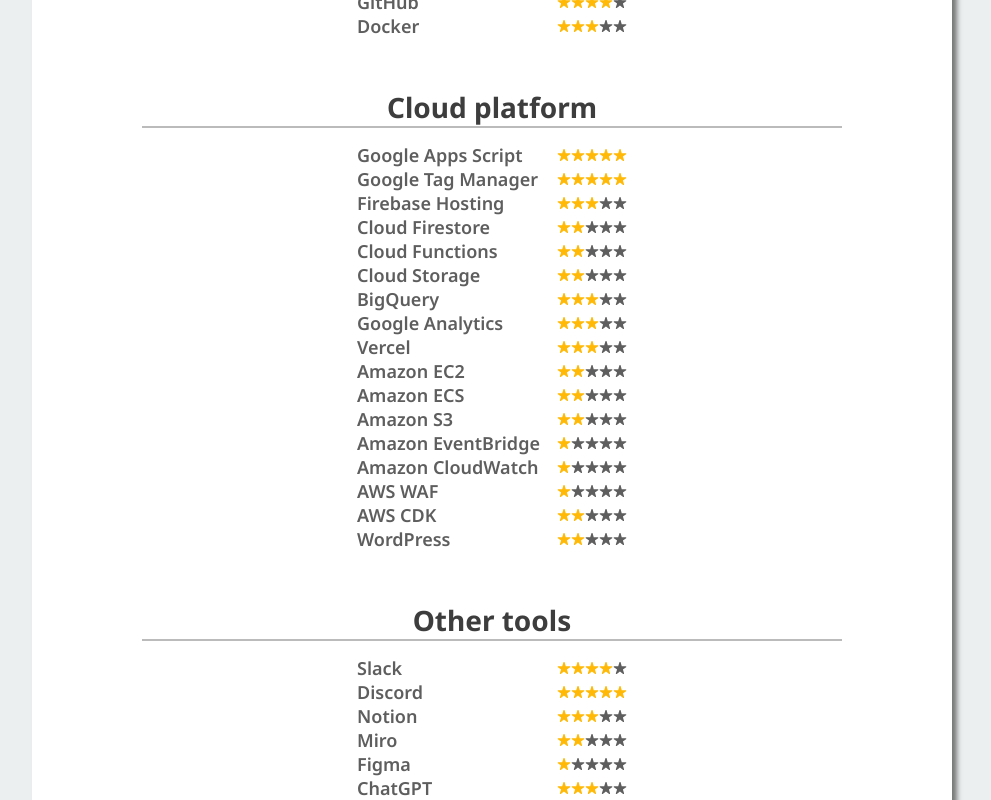
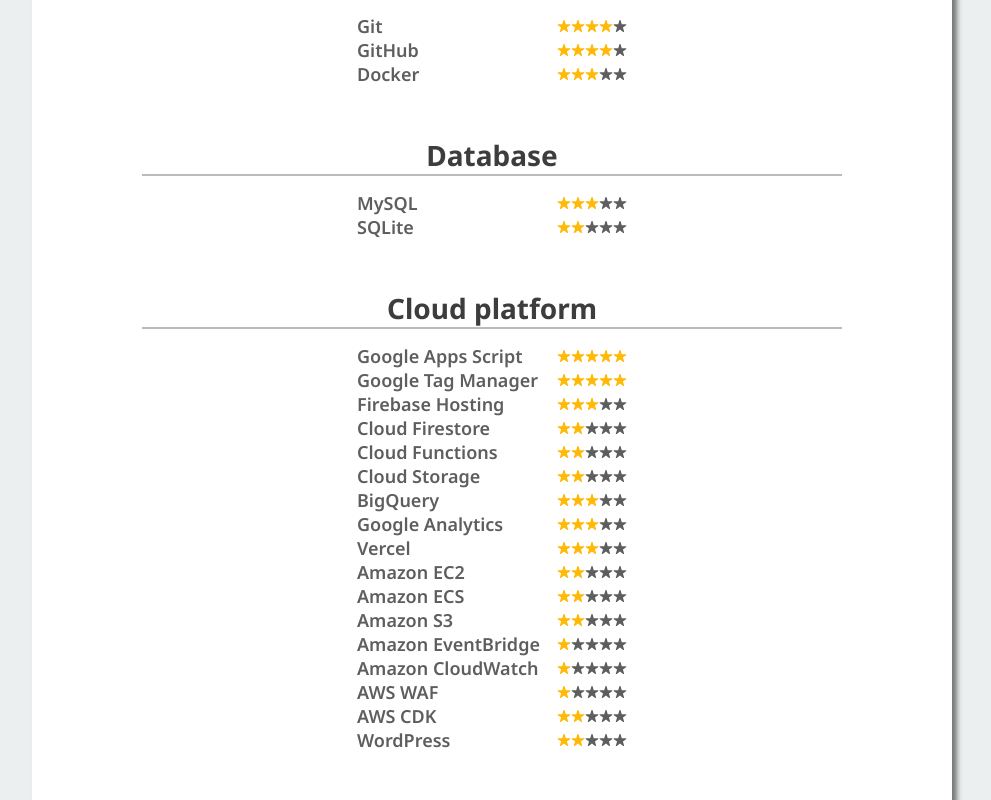
Before and after one commit to real-shinza/shinza-s-portfolio, a Next.js app: page /en in a window 1280 px wide. Shown: the part 3500-4300 px from the top of the page, without its empty margins (148-1139 px from the left). Built offline with nearby package versions, Linux system fonts and the light colour scheme.

Commit message:
スキル修正

```diff
--- a/src/data/skill.ts
+++ b/src/data/skill.ts
@@ -1,7 +1,7 @@
 import { SkillDocument } from '../common/type';
 
 export const skill: SkillDocument = {
-  id : 'skill',
+  id: 'skill',
   title: {
     'ja': 'スキル',
     'en': 'Skill',
@@ -19,54 +19,18 @@
         'ko': '프로그래밍 언어',
       },
       entries: [
-        {
-          name: 'C',
-          level: 4,
-        },
-        {
-          name: 'C++',
-          level: 4,
-        },
-        {
-          name: 'C#',
-          level: 5,
-        },
-        {
-          name: 'JavaScript',
-          level: 5,
-        },
-        {
-          name: 'TypeScript',
-          level: 5,
-        },
-        {
-          name: 'Java',
-          level: 3,
-        },
-        {
-          name: 'Python3',
-          level: 3,
-        },
-        {
-          name: 'Dart',
-          level: 1,
-        },
-        {
-          name: 'HTML5',
-          level: 4,
-        },
-        {
-          name: 'CSS3',
-          level: 4,
-        },
-        {
-          name: 'PHP',
-          level: 1,
-        },
-        {
-          name: 'SQL',
-          level: 3,
-        },
+        { name: 'C',          level: 3 },
+        { name: 'C++',        level: 3 },
+        { name: 'C#',         level: 5 },
+        { name: 'JavaScript', level: 4 },
+        { name: 'TypeScript', level: 5 },
+        { name: 'Java',       level: 3 },
+        { name: 'Python3',    level: 3 },
+        { name: 'Dart',       level: 2 },
+        { name: 'HTML5',      level: 4 },
+        { name: 'CSS3',       level: 4 },
+        { name: 'PHP',        level: 1 },
+        { name: 'SQL',        level: 3 },
       ],
     },
     {
@@ -78,38 +42,16 @@
         'ko': '프레임워크',
       },
       entries: [
-        {
-          name: 'DirectX9',
-          level: 2,
-        },
-        {
-          name: 'DirectX11',
-          level: 2,
-        },
-        {
-          name: 'Unity',
-          level: 4,
-        },
-        {
-          name: 'jQuery',
-          level: 2,
-        },
-        {
-          name: 'Node.js',
-          level: 4,
-        },
-        {
-          name: 'React',
-          level: 4,
-        },
-        {
-          name: 'Next.js',
-          level: 4,
-        },
-        {
-          name: 'Flutter',
-          level: 1,
-        },
+        { name: 'DirectX9',   level: 2 },
+        { name: 'DirectX11',  level: 2 },
+        { name: 'Unity',      level: 4 },
+        { name: 'jQuery',     level: 2 },
+        { name: 'Node.js',    level: 4 },
+        { name: 'Express.js', level: 2 },
+        { name: 'FastAPI',    level: 2 },
+        { name: 'React',      level: 4 },
+        { name: 'Next.js',    level: 4 },
+        { name: 'Flutter',    level: 1 },
       ],
     },
     {
@@ -121,18 +63,22 @@
         'ko': '개발 지원 도구',
       },
       entries: [
-        {
-          name: 'Git',
-          level: 4,
-        },
-        {
-          name: 'GitHub',
-          level: 4,
-        },
-        {
-          name: 'Docker',
-          level: 3,
-        },
+        { name: 'Git',    level: 4 },
+        { name: 'GitHub', level: 4 },
+        { name: 'Docker', level: 3 },
+      ],
+    },
+    {
+      subtitle: {
+        'ja': 'データベース',
+        'en': 'Database',
+        'zh-CN': '数据库',
+        'zh-TW': '資料庫',
+        'ko': '데이터베이스',
+      },
+      entries: [
+        { name: 'MySQL',  level: 3 },
+        { name: 'SQLite', level: 2 },
       ],
     },
     {
@@ -144,74 +90,23 @@
         'ko': '클라우드 플랫폼',
       },
       entries: [
-        {
-          name: 'Google Apps Script',
-          level: 5,
-        },
-        {
-          name: 'Google Tag Manager',
-          level: 5,
-        },
-        {
-          name: 'Firebase Hosting',
-          level: 3,
-        },
-        {
-          name: 'Cloud Firestore',
-          level: 2,
-        },
-        {
-          name: 'Cloud Functions',
-          level: 2,
-        },
-        {
-          name: 'Cloud Storage',
-          level: 2,
-        },
-        {
-          name: 'BigQuery',
-          level: 3,
-        },
-        {
-          name: 'Google Analytics',
-          level: 3,
-        },
-        {
-          name: 'Vercel',
-          level: 3,
-        },
-        {
-          name: 'Amazon EC2',
-          level: 2,
-        },
-        {
-          name: 'Amazon ECS',
-          level: 2,
-        },
-        {
-          name: 'Amazon S3',
-          level: 2,
-        },
-        {
-          name: 'Amazon EventBridge',
-          level: 1,
-        },
-        {
-          name: 'Amazon CloudWatch',
-          level: 1,
-        },
-        {
-          name: 'AWS WAF',
-          level: 1,
-        },
-        {
-          name: 'AWS CDK',
-          level: 2,
-        },
-        {
-          name: 'WordPress',
-          level: 2,
-        },
+        { name: 'Google Apps Script', level: 5 },
+        { name: 'Google Tag Manager', level: 5 },
+        { name: 'Firebase Hosting',   level: 3 },
+        { name: 'Cloud Firestore',    level: 2 },
+        { name: 'Cloud Functions',    level: 2 },
+        { name: 'Cloud Storage',      level: 2 },
+        { name: 'BigQuery',           level: 3 },
+        { name: 'Google Analytics',   level: 3 },
+        { name: 'Vercel',             level: 3 },
+        { name: 'Amazon EC2',         level: 2 },
+        { name: 'Amazon ECS',         level: 2 },
+        { name: 'Amazon S3',          level: 2 },
+        { name: 'Amazon EventBridge', level: 1 },
+        { name: 'Amazon CloudWatch',  level: 1 },
+        { name: 'AWS WAF',            level: 1 },
+        { name: 'AWS CDK',            level: 2 },
+        { name: 'WordPress',          level: 2 },
       ],
     },
     {
@@ -223,30 +118,15 @@
         'ko': '기타 도구',
       },
       entries: [
-        {
-          name: 'Slack',
-          level: 4,
-        },
-        {
-          name: 'Discord',
-          level: 5,
-        },
-        {
-          name: 'Notion',
-          level: 3,
-        },
-        {
-          name: 'Miro',
-          level: 2,
-        },
-        {
-          name: 'Figma',
-          level: 1,
-        },
-        {
-          name: 'ChatGPT',
-          level: 3,
-        },
+        { name: 'Slack',          level: 4 },
+        { name: 'Teams',          level: 2 },
+        { name: 'Discord',        level: 5 },
+        { name: 'Notion',         level: 3 },
+        { name: 'Miro',           level: 2 },
+        { name: 'Figma',          level: 1 },
+        { name: 'Google Sheets',  level: 4 },
+        { name: 'Excel',          level: 2 },
+        { name: 'ChatGPT',        level: 3 },
       ],
     },
   ],
--- a/src/data/work.ts
+++ b/src/data/work.ts
@@ -419,6 +419,8 @@
       skills: [
         'TypeScript',
         'discord.js',
+        'TypeORM',
+        'SQLite',
         'VOICEVOX',
         'ESLint',
         'GitHub',
```
